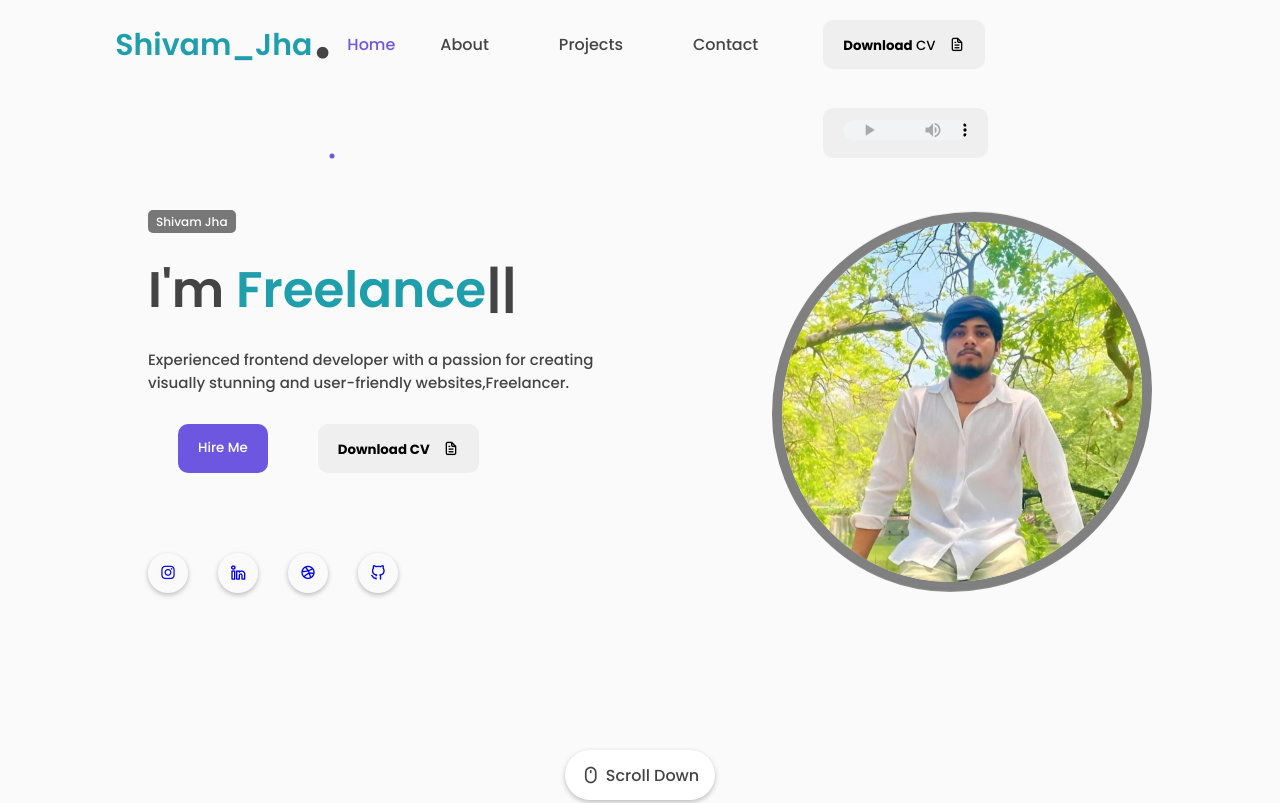
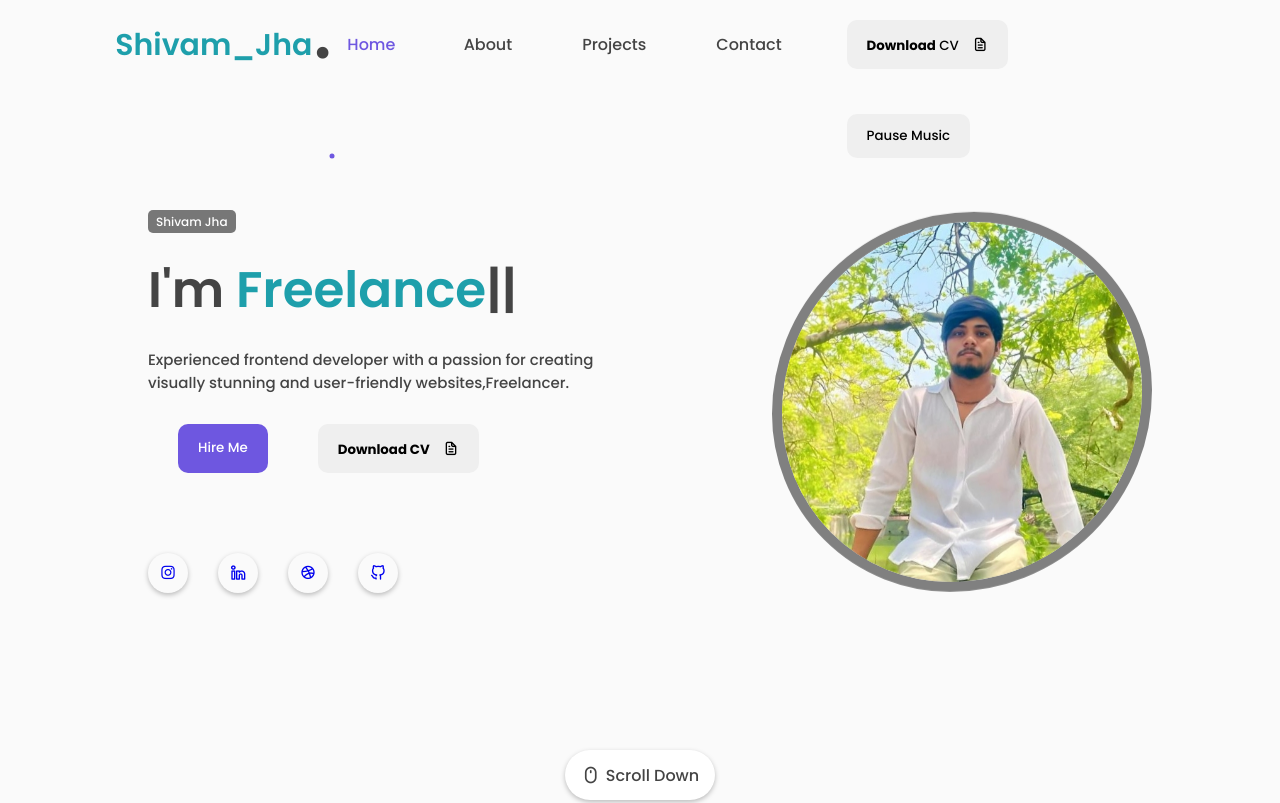
Before and after one commit to SHIVAMxJHAx/Protfolio, a plain HTML site: page index.html in a window 1280 px wide. Shown: the top 803 px of the page. Drawn offline with nearby package versions, Linux system fonts and the light colour scheme.

Commit message:
Update index.html

```diff
--- a/index.html
+++ b/index.html
@@ -45,7 +45,12 @@
         </div>
         <div class="nav-button">
             <button class= "btn"><a href="resume.jpg">Download</a> CV <i class="uil uil-file-alt"></i></button>
-            <button class= "btn" >  <audio controls><source src ="Suzume no Tojimari『Suzume』Theme Song.mp3"  onclick="myMenuFunction()"></audio></button>
+            <button class="btn" id="musicButton">Play Music</button>
+            <audio id="backgroundMusic" preload="auto">
+                <source src="Suzume no Tojimari『Suzume』Theme Song.mp3" type="audio/mpeg">
+                Your browser does not support the audio tag.
+            </audio>
+
         </div>
         <div class="nav-menu-btn">
             <i class="uil uil-bars" onclick="myMenuFunction()"></i>
@@ -256,6 +261,7 @@
 
     <!-- ----- MAIN JS ----- -->
     <script>/* ----- NAVIGATION BAR FUNCTION ----- */
+
         function myMenuFunction(){
           var menuBtn = document.getElementById("myNavMenu");
 
@@ -265,7 +271,27 @@
             menuBtn.className = "nav-menu";
           }
         }
+    /*------------  music  ---------------*/
+    const button = document.getElementById('musicButton');
+        const music = document.getElementById('backgroundMusic');
+        let isPlaying = false;
 
+        document.body.addEventListener('mouseenter', () =>{
+            music.play();
+            button.textContent = "Pause Music";
+
+        })
+        button.addEventListener('click', () => {
+            if (isPlaying) {
+                music.pause();
+                music.currentTime = 0; // Reset the music to the start
+                button.textContent = "Play Music"; // Update button text
+            } else {
+                music.play();
+                button.textContent = "Pause Music"; // Update button text
+            }
+            isPlaying = !isPlaying; // Toggle state
+        });
     /* ----- ADD SHADOW ON NAVIGATION BAR WHILE SCROLLING ----- */
         window.onscroll = function() {headerShadow()};
 
@@ -445,18 +471,8 @@ html{
 /* ---##-- REUSABLE CSS --##--- */
 
 /* ----- GLOBAL BUTTON DESIGN ----- */
-audio{
-    font-weight: 500;
-  height: 20px;
-  width: 125px;
-    background: #efefef;
-    border: none;
-    border-radius: 10px;
-    cursor: pointer;
-    transition: .4s;
 
 
-}
 .btn{
     font-weight: 500;
     padding: 12px 20px;
```
